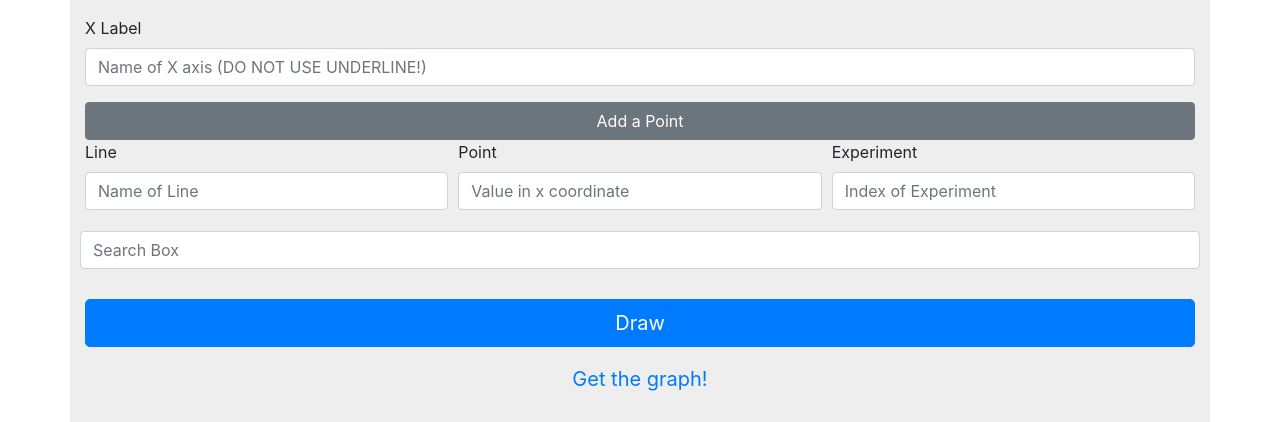
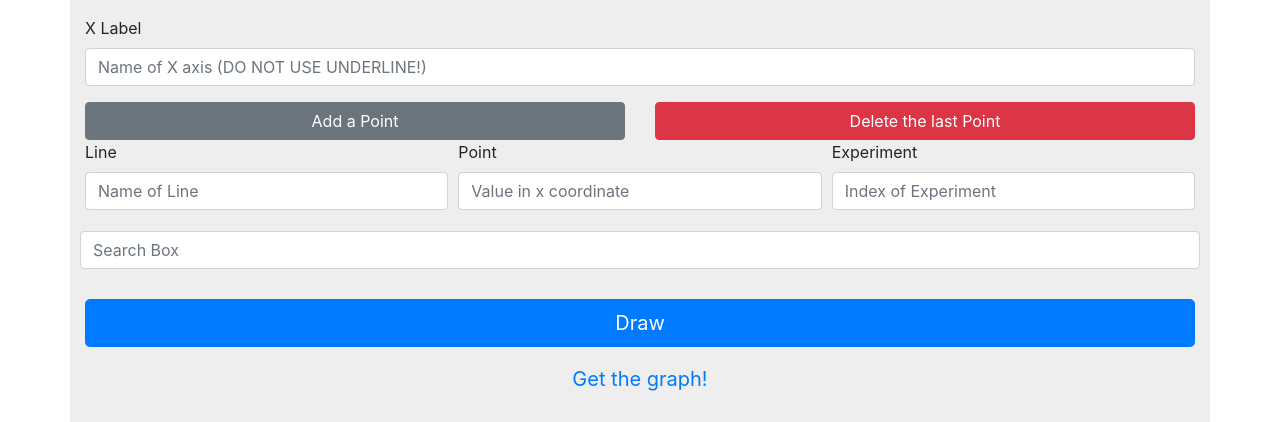
Before and after one commit to DSABenchmark/DSAB, a Flask app: page /skbm/index.html in a window 1280 px wide. Shown: the part 1377-1799 px from the top of the page. Run offline with Flask 2, Linux system fonts and the light colour scheme; parts of the project's set-up code (start-up, migrations or seed data) failed here and were passed over; some libraries are stand-ins or nearby versions.

Commit message:
add a delete button in graph2 module

```diff
--- a/skbm/static/js/app.js
+++ b/skbm/static/js/app.js
@@ -211,6 +211,11 @@ function graphController2(requestService,metaService){
 		);
 	};
 
+	gc.deletePoint = function() {
+		console.log("hello");
+		gc.pointList.splice(gc.pointList.length-1,1);
+	};
+
 	gc.draw = function() {
 		var d = {
 			"flag": "graph2",
--- a/skbm/templates/index.html
+++ b/skbm/templates/index.html
@@ -135,7 +135,14 @@
           <label for="formGroupExampleInput">X Label</label>
           <input type="text" class="form-control" id="formGroupExampleInput" placeholder="Name of X axis (DO NOT USE UNDERLINE!)" ng-model="gc.xlabel">
         </div>
-        <button type="button" class="btn btn-secondary btn-block" ng-click="gc.addPoint()">Add a Point</button>
+        <div class="row">
+          <div class="col-md-6">
+            <button type="button" class="btn btn-secondary btn-block" ng-click="gc.addPoint()">Add a Point</button>
+          </div>
+          <div class="col-md-6">
+            <button type="button" class="btn btn-danger btn-block" ng-click="gc.deletePoint()">Delete the last Point</button>
+          </div>
+        </div>
         <div class="form-group">
           <div class="form-row" ng-repeat="point in gc.pointList">
             <div class="col">
```
